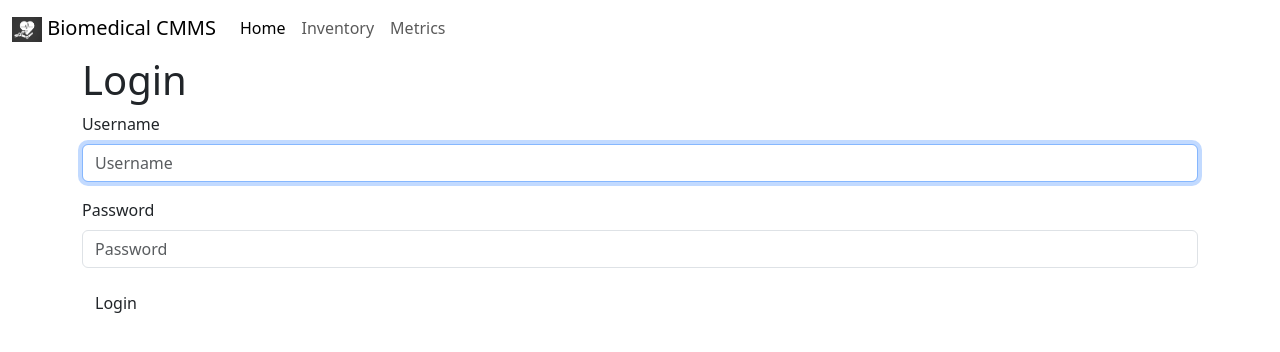
After one commit to Gilmaciasr/CMMS_v1, a Django app: page /cmms_app/login/ in a window 1280 px wide. The commit adds this page. Shown: the top 352 px of the page. Run offline with Django 4.2, Linux system fonts and the light colour scheme; some libraries are stand-ins or nearby versions.

Commit message:
Create the following: templates for login and signup pages, user model, add bootstrap5 app, url.py file on cmms_app and links new files to mycmms urls.py

```diff
--- a/mycmms/cmms_app/models.py
+++ b/mycmms/cmms_app/models.py
@@ -5,4 +5,4 @@ from django.contrib import auth
 class User(auth.models.User, auth.models.PermissionsMixin):
 
     def __str__(self) -> str:
-        return super().__str__()
+        return "@{}".format(self.username)
--- /dev/null
+++ b/mycmms/cmms_app/templates/cmms_app/login.html
@@ -0,0 +1,16 @@
+{% extends 'base.html' %}
+{% load bootstrap5 %}
+
+
+{% block content %}
+<div class="container">
+    <h1>Login</h1>
+    <form method="post">
+        {% csrf_token %}
+        {% bootstrap_form form %}
+        <input type="submit" value="Login" class=" btn btn-default">
+
+    </form>
+</div>
+
+{% endblock content %}
--- /dev/null
+++ b/mycmms/cmms_app/urls.py
@@ -0,0 +1,11 @@
+from django.urls import path
+from django.contrib.auth import views as auth_views
+from . import views
+
+app_name = 'cmms_app'
+
+urlpatterns = [
+    path('login/', auth_views.LoginView.as_view(template_name="cmms_app/login.html"), name='login'),
+    path('logout/', auth_views.LogoutView.as_view(), name="logout"),
+    path('signup/', views.SignUpCreateView.as_view(), name='signup'),
+]
--- a/mycmms/mycmms/settings.py
+++ b/mycmms/mycmms/settings.py
@@ -39,6 +39,7 @@ INSTALLED_APPS = [
     'django.contrib.sessions',
     'django.contrib.messages',
     'django.contrib.staticfiles',
+    'bootstrap5',
     'cmms_app',
 ]
 
--- a/mycmms/mycmms/urls.py
+++ b/mycmms/mycmms/urls.py
@@ -20,4 +20,6 @@ from . import views
 urlpatterns = [
     path('admin/', admin.site.urls),
     path('', views.HomePage.as_view(), name='home'),
+    path('cmms_app/', include('cmms_app.urls', namespace='cmms_app')),
+    path('cmms_app/', include('django.contrib.auth.urls')),
 ]
--- a/mycmms/templates/base.html
+++ b/mycmms/templates/base.html
@@ -1,3 +1,4 @@
+{% load static %}
 <!DOCTYPE html>
 <html lang="en">
 <head>
@@ -6,20 +7,20 @@
     <meta name="viewport" content="width=device-width, initial-scale=1.0">
     <link href="https://cdn.jsdelivr.net/npm/bootstrap@5.3.0-alpha1/dist/css/bootstrap.min.css" rel="stylesheet" integrity="sha384-GLhlTQ8iRABdZLl6O3oVMWSktQOp6b7In1Zl3/Jr59b6EGGoI1aFkw7cmDA6j6gD" crossorigin="anonymous">
     <script src="https://cdn.jsdelivr.net/npm/bootstrap@5.3.0-alpha1/dist/js/bootstrap.bundle.min.js" integrity="sha384-w76AqPfDkMBDXo30jS1Sgez6pr3x5MlQ1ZAGC+nuZB+EYdgRZgiwxhTBTkF7CXvN" crossorigin="anonymous"></script>
-
-    <title></title>
+    <title>Biomedical CMMS</title>
 </head>
 <body>
-  <nav class="navbar navbar-expand-lg bg-body-tertiary">
+  <!--NAVIGATION BAR-->
+  <nav class="navbar navbar-expand-lg">
     <div class="container-fluid">
-      <a class="navbar-brand" href="#"><img src="C:\Users\gil_m\Desktop\CMMS\descarga.jpg" alt="Logo"> Biomedical CMMS</a>
+      <a class="navbar-brand" href="{% url 'home' %}"><img src="{% static 'mycmms/static/cmms_logo.png' %}" class='d-inline' width="30" height="25" alt="Logo"> Biomedical CMMS</a>
       <button class="navbar-toggler" type="button" data-bs-toggle="collapse" data-bs-target="#navbarTogglerDemo02" aria-controls="navbarTogglerDemo02" aria-expanded="false" aria-label="Toggle navigation">
         <span class="navbar-toggler-icon"></span>
       </button>
       <div class="collapse navbar-collapse" id="navbarTogglerDemo02">
         <ul class="navbar-nav me-auto mb-2 mb-lg-0">
           <li class="nav-item">
-            <a class="nav-link active" aria-current="page" href="#">Home</a>
+            <a class="nav-link active" aria-current="page" href="{% url 'home' %}">Home</a>
           </li>
           <li class="nav-item">
             <a class="nav-link" href="#">Inventory</a>
```
Also changed, not shown: mycmms/cmms_app/forms.py (added, +13 -0 lines), mycmms/cmms_app/templates/cmms_app/signup.html (added, +16 -0 lines), mycmms/cmms_app/views.py (+7 -0 lines), mycmms/cmms_app/migrations/0001_initial.py (added), mycmms/db.sqlite3.
